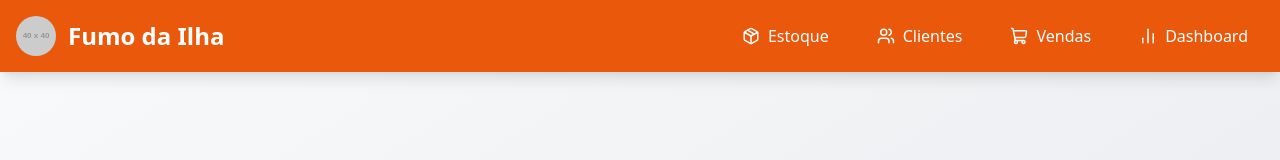
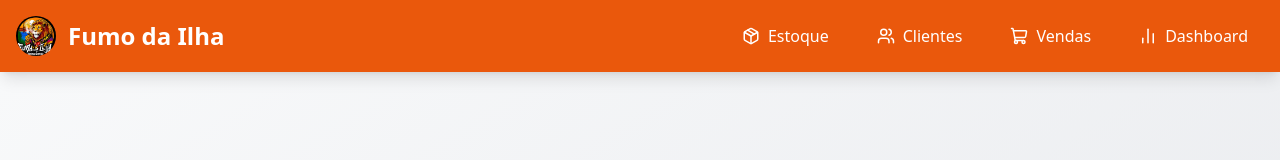
Before and after one commit to fumodailha-max/estoque, a plain HTML site: page index.html in a window 1280 px wide. Drawn offline with nearby package versions, Linux system fonts and the light colour scheme; no server answers; placeholder pictures from the web are drawn by us.

Commit message:
Update index.html

```diff
--- a/index.html
+++ b/index.html
@@ -16,7 +16,7 @@
         <div class="container mx-auto flex flex-wrap justify-between items-center">
             <div class="flex items-center">
                 <!-- Local para Logo (substitua o src pelo URL da sua logo) -->
-                <img src="https://placehold.co/40x40/FF7F00/FFFFFF?text=Logo" alt="Logo Fumo da Ilha" class="h-10 w-10 rounded-full mr-3">
+                <img src="logo.jpg" alt="Logo Fumo da Ilha" class="h-10 w-10 rounded-full mr-3">
                 <h1 class="text-2xl font-bold flex items-center">
                     Fumo da Ilha
                 </h1>
```
